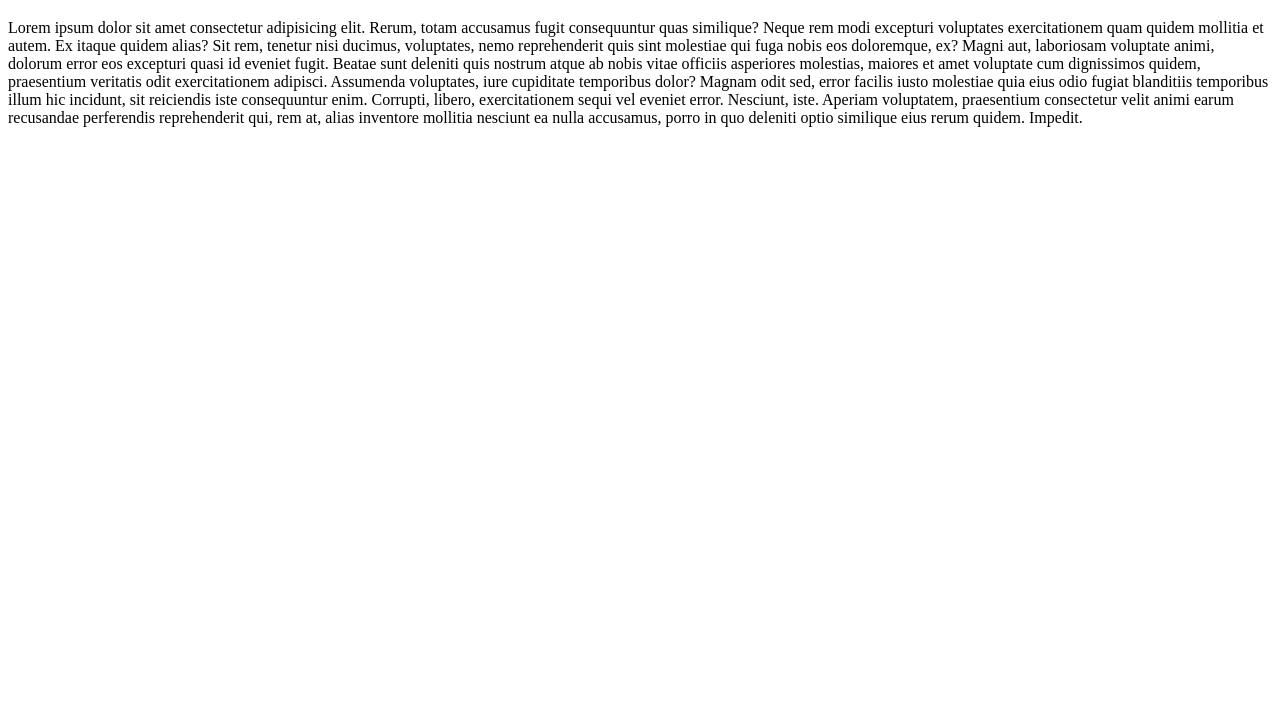
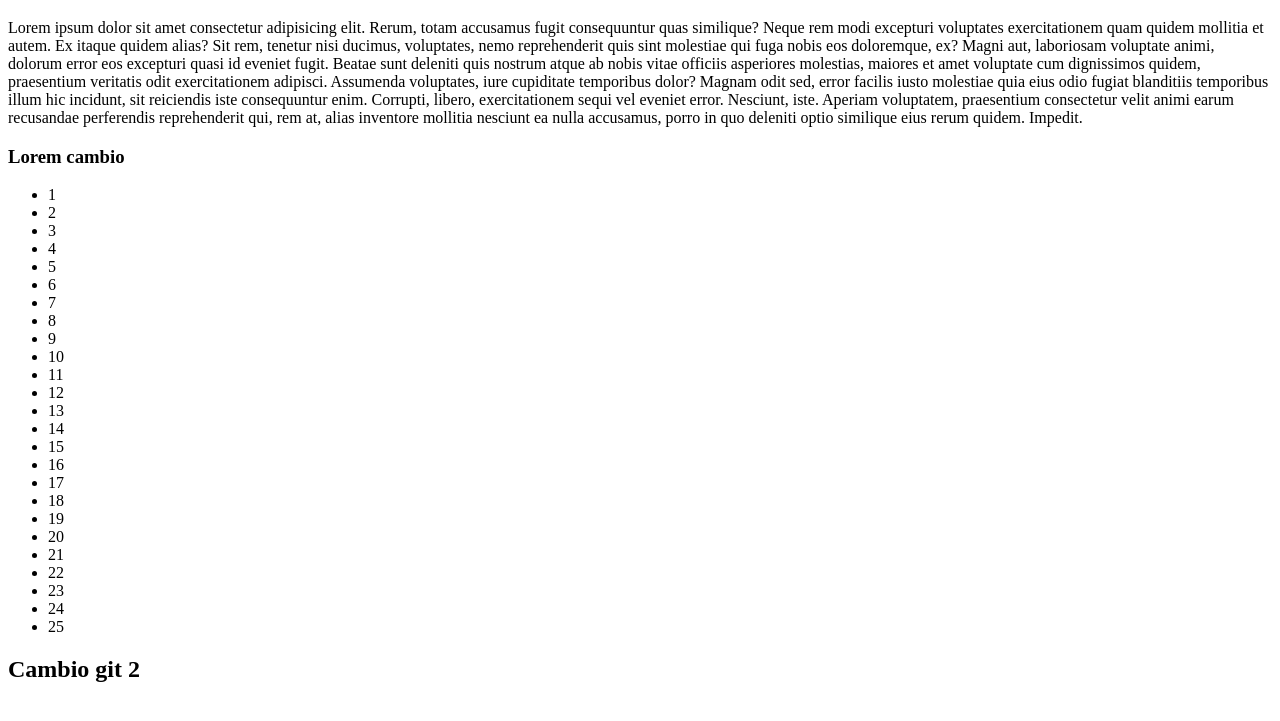
Before and after one commit to Alexcasanova10/Proyecto-prueba, a plain HTML site: page index.html in a window 1280 px wide. Shown: the part 61-782 px from the top of the page. Drawn offline with Linux system fonts and the light colour scheme.

Commit message:
Agregramos un h2 en el index.html

```diff
--- a/index.html
+++ b/index.html
@@ -17,6 +17,40 @@
 	</div>
 
 
+	<h3>Lorem cambio</h3>
+
+	<ul>
+		<li>1</li>
+		<li>2</li>
+		<li>3</li>
+		<li>4</li>
+		<li>5</li>
+		<li>6</li>
+		<li>7</li>
+		<li>8</li>
+		<li>9</li>
+		<li>10</li>
+		<li>11</li>
+		<li>12</li>
+		<li>13</li>
+		<li>14</li>
+		<li>15</li>
+		<li>16</li>
+		<li>17</li>
+		<li>18</li>
+		<li>19</li>
+		<li>20</li>
+		<li>21</li>
+		<li>22</li>
+		<li>23</li>
+		<li>24</li>
+		<li>25</li>
+	</ul>
+
+
+	<h2>Cambio git 2</h2>
+
+
 
 
 
```
